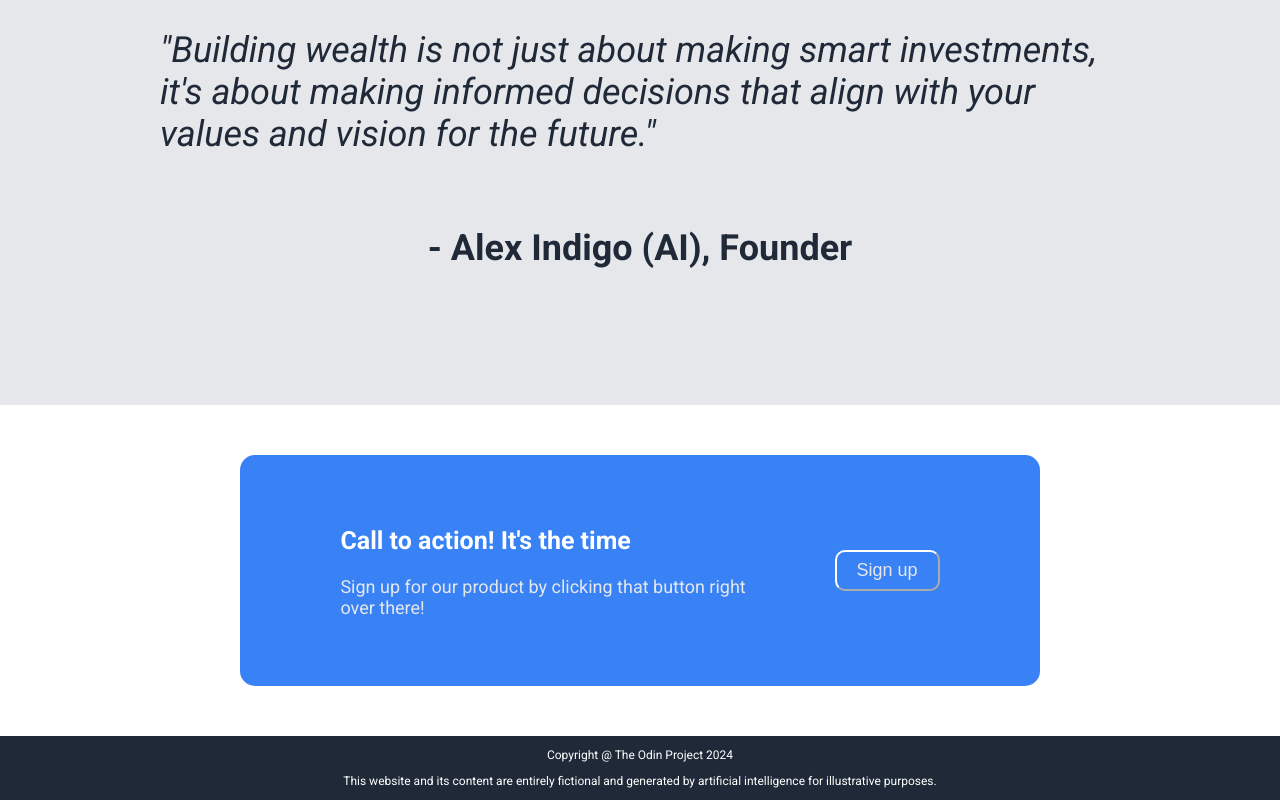
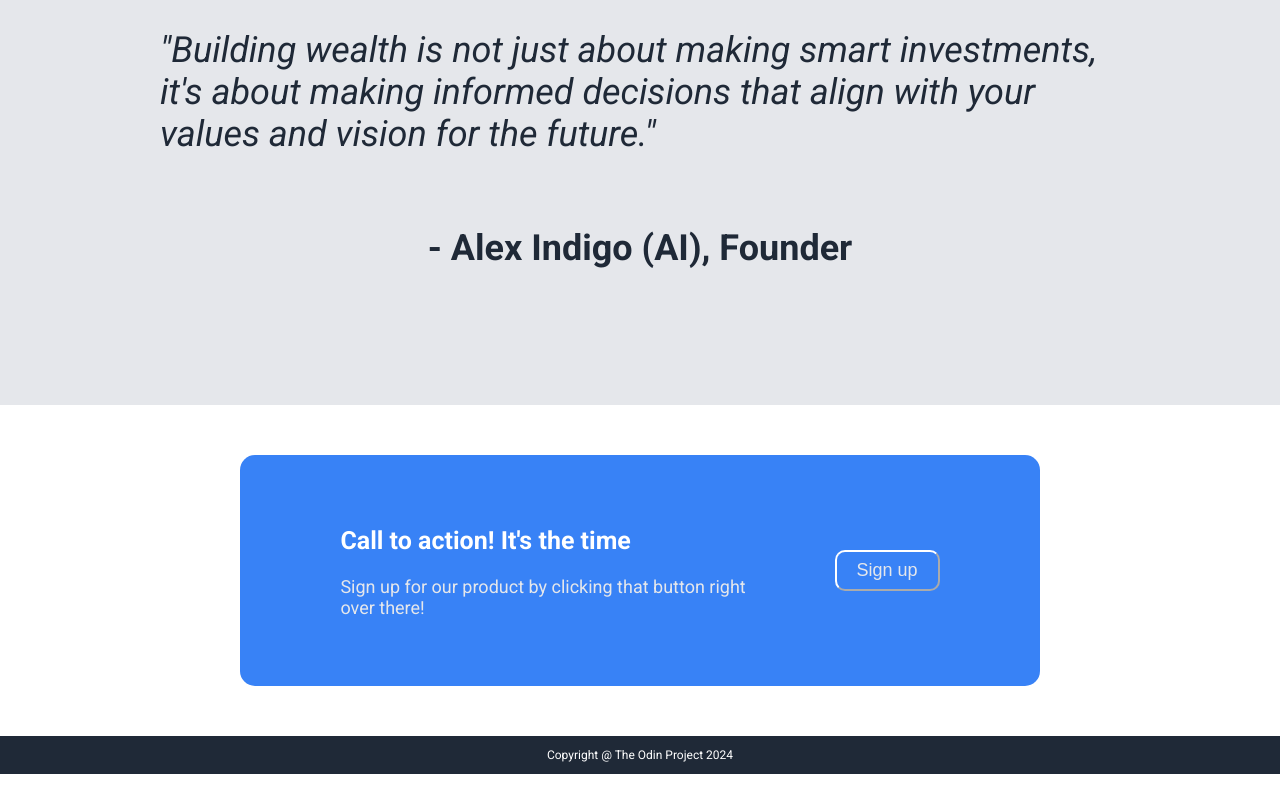
Before and after one commit to e-bold/landing-page, a plain HTML site: page index.html in a window 1280 px wide. Shown: the part 1345-2145 px from the top of the page. After the commit the page ends 2119 px from the top, so only its background shows below. Drawn offline with Linux system fonts and the light colour scheme.

Commit message:
Updated index.html

```diff
--- a/index.html
+++ b/index.html
@@ -107,7 +107,6 @@
 
     <div class="footer">
         <p class="footer text">Copyright @ The Odin Project 2024 </p>
-        <p class="footer text">This website and its content are entirely fictional and generated by artificial intelligence for illustrative purposes. </p>
     </div>
   </body>
 </html>
```
